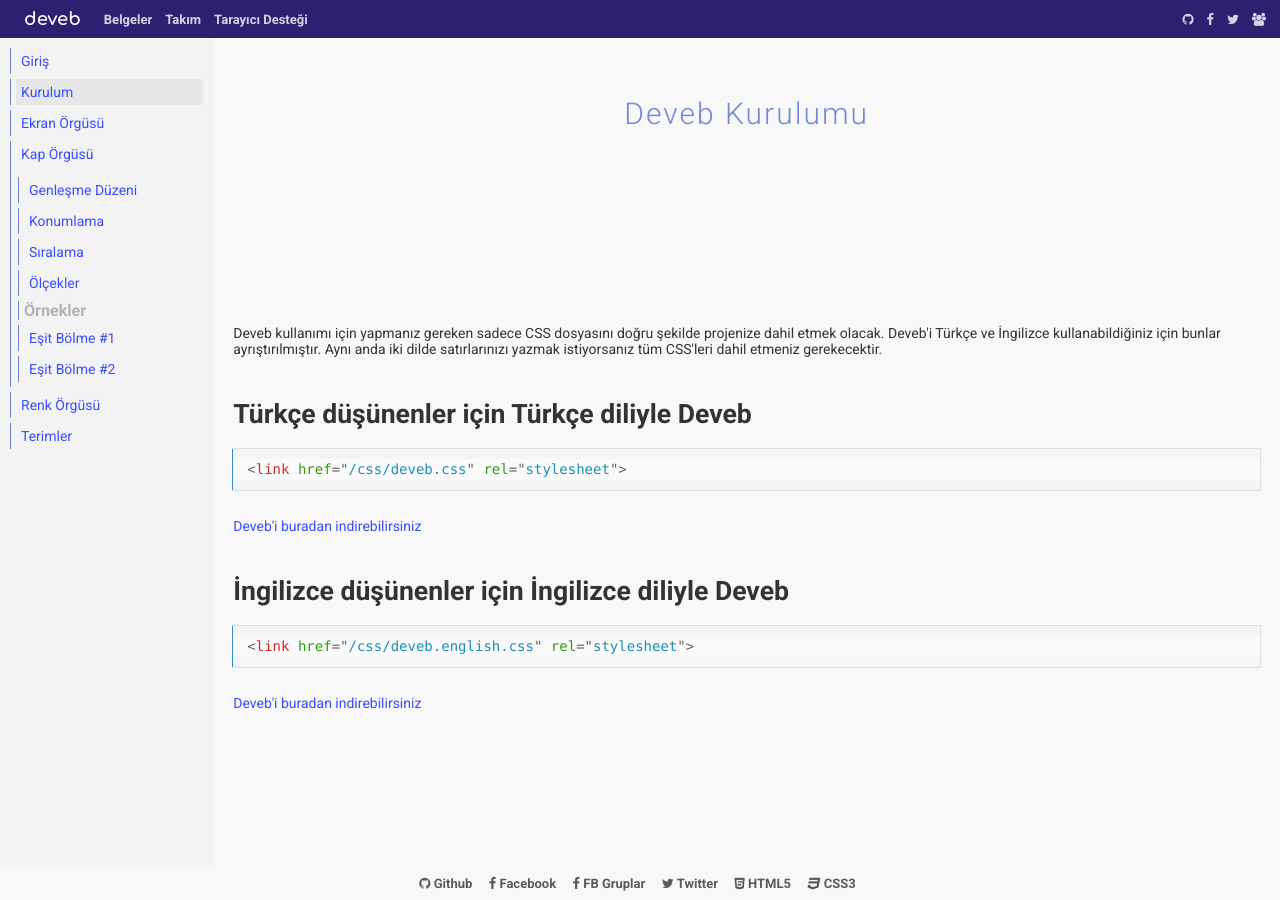
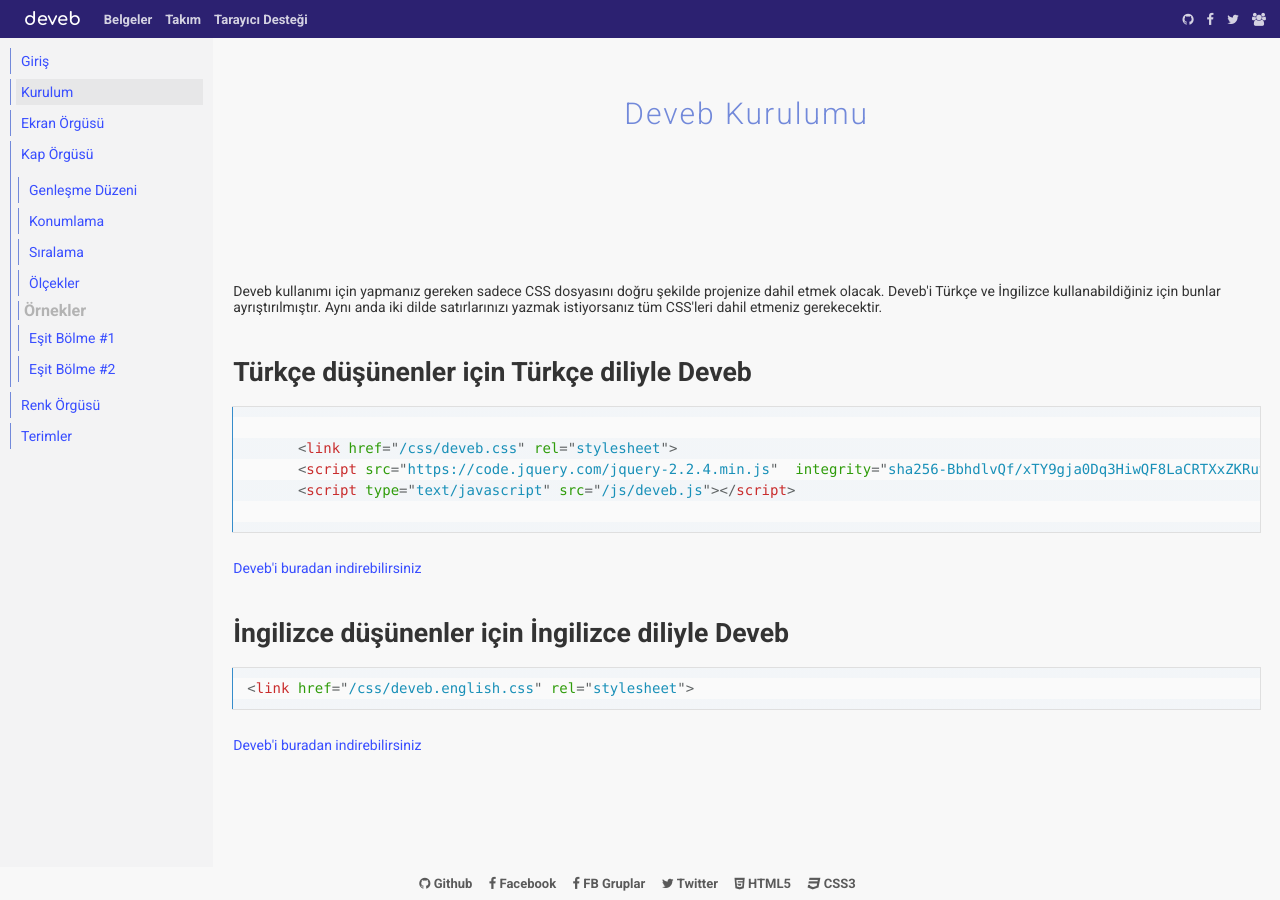
Before and after one commit to data-deveb/data-deveb.github.io, a Jekyll site: the page built from belgeler/kurulum.html, in a window 1280 px wide. Built offline with Jekyll 4.4.1, drawn with Linux system fonts in a browser that asks for light colours.

Commit message:
güncelleme

```diff
--- a/belgeler/kurulum.html
+++ b/belgeler/kurulum.html
@@ -6,7 +6,11 @@
     <p>Deveb kullanımı için yapmanız gereken sadece CSS dosyasını doğru şekilde projenize dahil etmek olacak. Deveb'i Türkçe ve İngilizce kullanabildiğiniz için bunlar ayrıştırılmıştır. Aynı anda iki dilde satırlarınızı yazmak istiyorsanız tüm CSS'leri dahil etmeniz gerekecektir.</p>
 
     <h2>Türkçe düşünenler için Türkçe diliyle Deveb</h2>
-    <pre data-gnl="1 1p"><code class="language-html">&lt;link href=&quot;/css/deveb.css&quot; rel=&quot;stylesheet&quot;&gt;</code></pre>
+    <pre data-gnl="1 1p"><code class="language-html">
+      &lt;link href=&quot;/css/deveb.css&quot; rel=&quot;stylesheet&quot;&gt;
+      &lt;script src=&quot;https://code.jquery.com/jquery-2.2.4.min.js&quot;  integrity=&quot;sha256-BbhdlvQf/xTY9gja0Dq3HiwQF8LaCRTXxZKRutelT44=&quot;  crossorigin=&quot;anonymous&quot;&gt;&lt;/script&gt;
+      &lt;script type=&quot;text/javascript&quot; src=&quot;/js/deveb.js&quot;&gt;&lt;/script&gt;
+    </code></pre>
     <p><a href="https://data-deveb.github.io/assets/css/deveb.css">Deveb'i buradan indirebilirsiniz</a></p>
 
     <h2>İngilizce düşünenler için İngilizce diliyle Deveb</h2>
```
